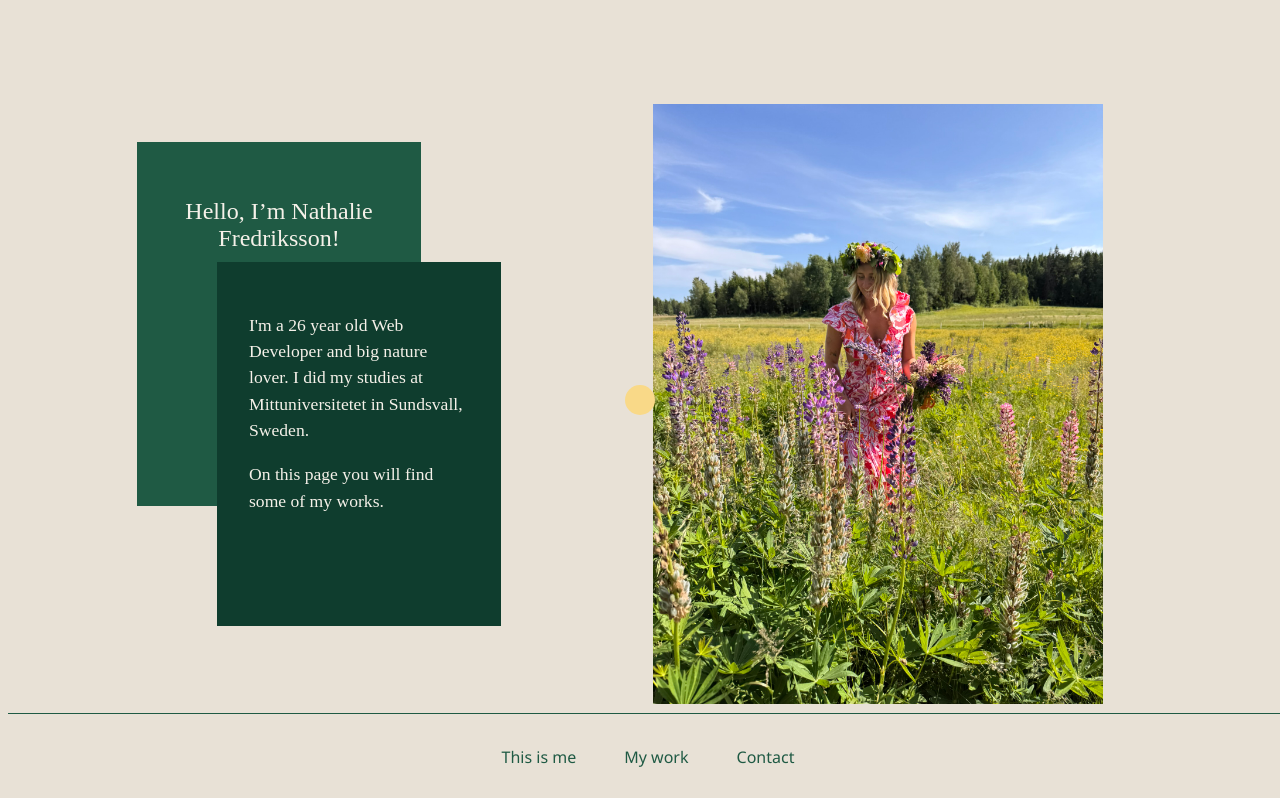
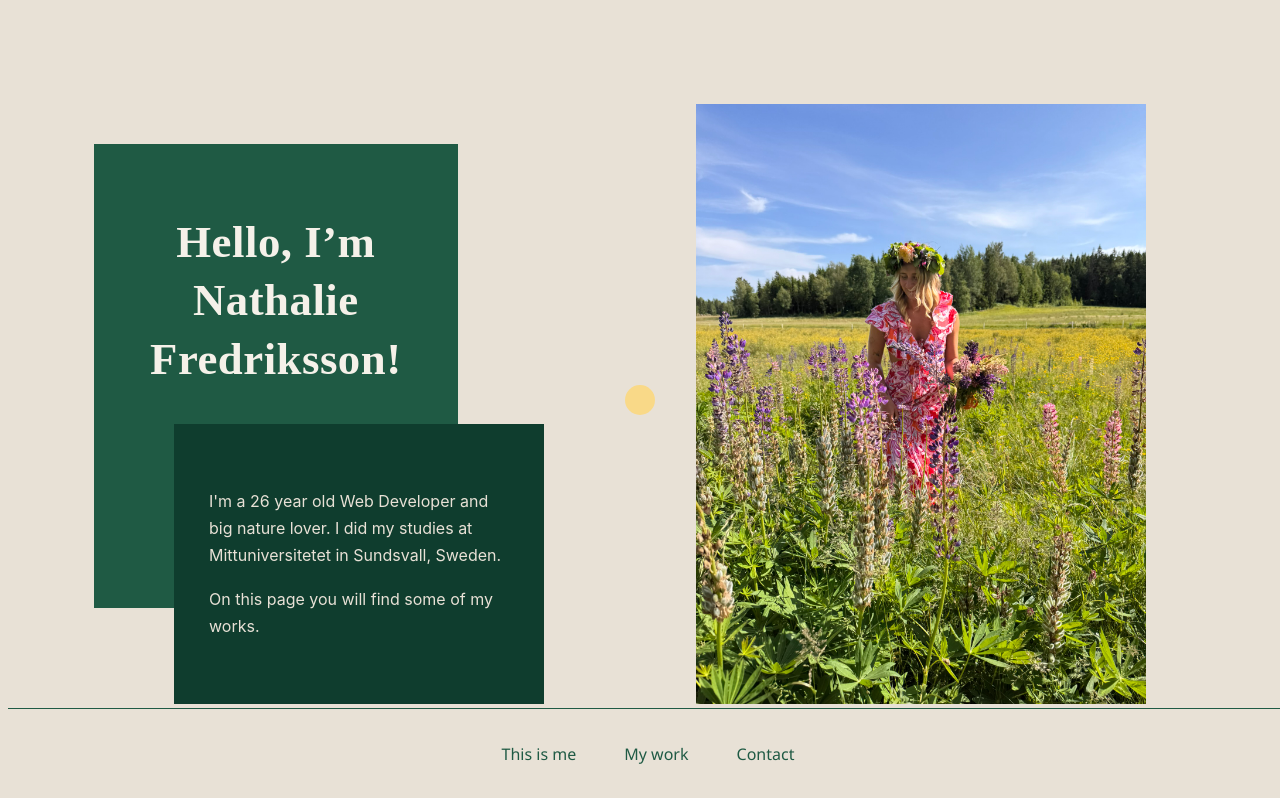
Before and after one commit to nathalievaster/Portfolio, a React (Vite) app: page / in a window 1280 px wide. Shown: the top 798 px of the page. Built offline with nearby package versions, Linux system fonts and the light colour scheme.

Commit message:
Små justeringar med font och storlek

```diff
--- a/src/components/About.module.css
+++ b/src/components/About.module.css
@@ -21,8 +21,7 @@
 .about-box {
     color: #F5F1E9;
     padding: 2rem;
-    width: 220px;
-    min-height: 300px;
+    width: 300px;
     font-family: 'Playfair Display', serif;
 }
 
@@ -30,18 +29,20 @@
 .about-box.top {
     background-color: #1F5A44;
     position: absolute;
-    top: -80px;
+    top: -120px;
     left: -40px;
     font-size: 1.5rem;
     text-align: center;
+    min-height: 400px;
 }
 
 /* Nedre ruta */
 .about-box.bottom {
     position: relative;
-    top: 40px;
+    top: 160px;
     left: 40px;
     background-color: #0F3D2E;
     font-size: 1.1rem;
     line-height: 1.5;
+    padding: 3rem 2em;
 }
--- a/src/components/About.tsx
+++ b/src/components/About.tsx
@@ -6,7 +6,7 @@ const About = () => {
         <section className={styles.about} id="about">
             <div className={styles["about-boxes"]}>
                 <div className={`${styles["about-box"]} ${styles.top}`}>
-                    <p>Hello, I’m Nathalie Fredriksson!</p>
+                    <h2>Hello, I’m Nathalie Fredriksson!</h2>
                 </div>
 
                 <div className={`${styles["about-box"]} ${styles.bottom}`}>
--- a/src/index.css
+++ b/src/index.css
@@ -2,3 +2,18 @@ html {
   scroll-behavior: smooth;
   background-color: #E8E1D6;
 }
+
+h2 {
+  font-family: 'Playfair Display', serif;
+  font-size: 2.8rem;
+  line-height: 1.3;
+  letter-spacing: 0.5px;
+}
+
+
+body, p, button {
+  font-family: 'Inter', sans-serif;
+  font-size: 1rem;
+  line-height: 1.7;
+  color: #E8E1D6;
+}
```
